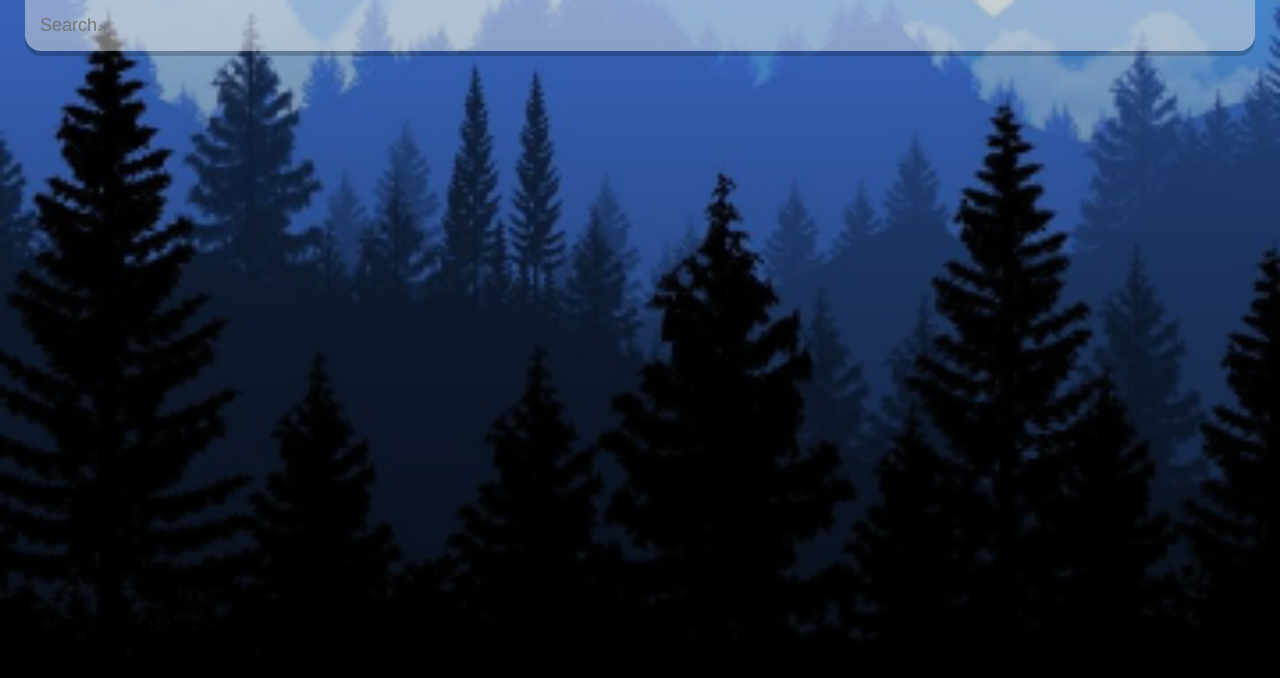
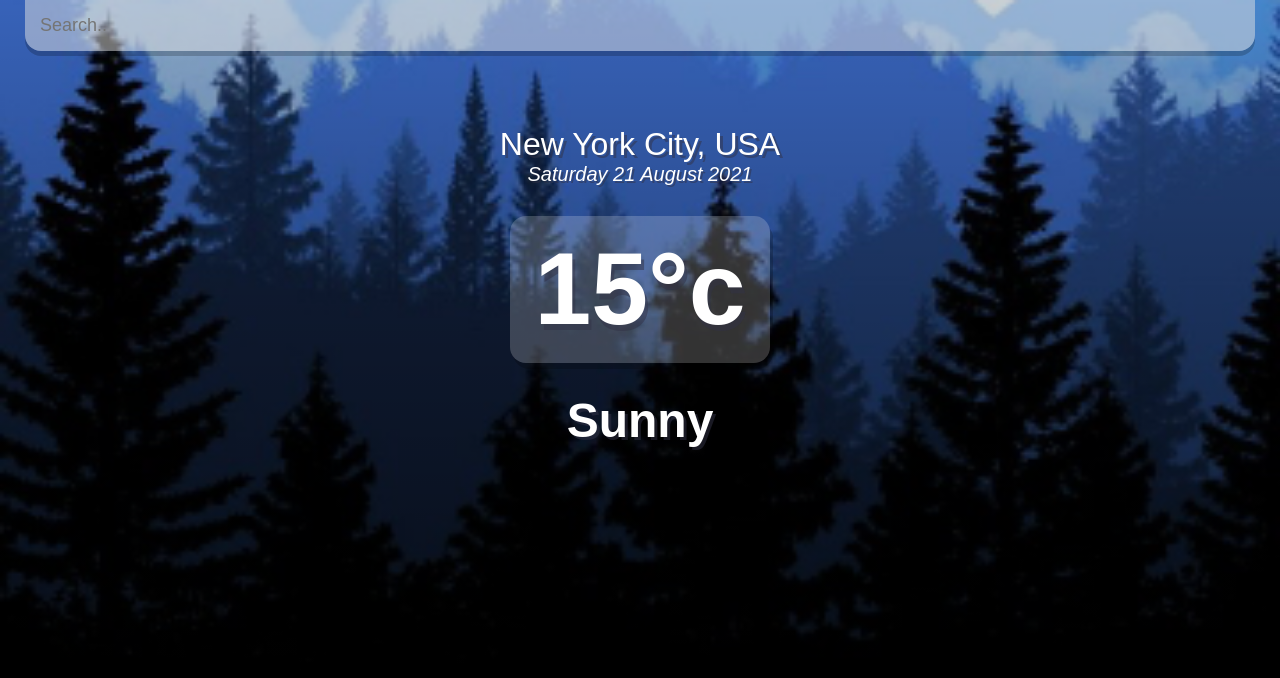
Before and after one commit to Bigjames728/weather-app, a React (Create React App) app: page / in a window 1280 px wide. Shown: the top 678 px of the page. Built offline with nearby package versions, Linux system fonts and the light colour scheme.

Commit message:
Added divs and created the different sections

```diff
--- a/src/App.js
+++ b/src/App.js
@@ -6,11 +6,36 @@
 }
 
 function App() {
+
+  const dateBuilder = (d) => {
+    let months = ["January", "February", "March", "April", "May", "June", "July", "August", "September", "October", "November", "December"]
+    let days = ["Sunday", "Monday", "Tuesday", "Wednesday", "Thursday", "Friday", "Saturday"]
+
+    let day = days[d.getDay()];
+    let date = d.getDate();
+    let month = months[d.getMonth()];
+    let year = d.getFullYear();
+
+    return `${day} ${date} ${month} ${year}`
+  }
+
   return (
     <div className="app">
       <main>
        <div className="search-box">
          <input type="text" className="search-bar" placeholder="Search.." />
+       </div>
+       <div className="location-box">
+        <div className="location">New York City, USA</div>
+        <div className="date">{dateBuilder(new Date())}</div>
+       </div>
+       <div className="weather-box">
+         <div className="temp">
+           15°c
+         </div>
+         <div className="weather">
+           Sunny
+         </div>
        </div>
       </main>
     </div>
```
